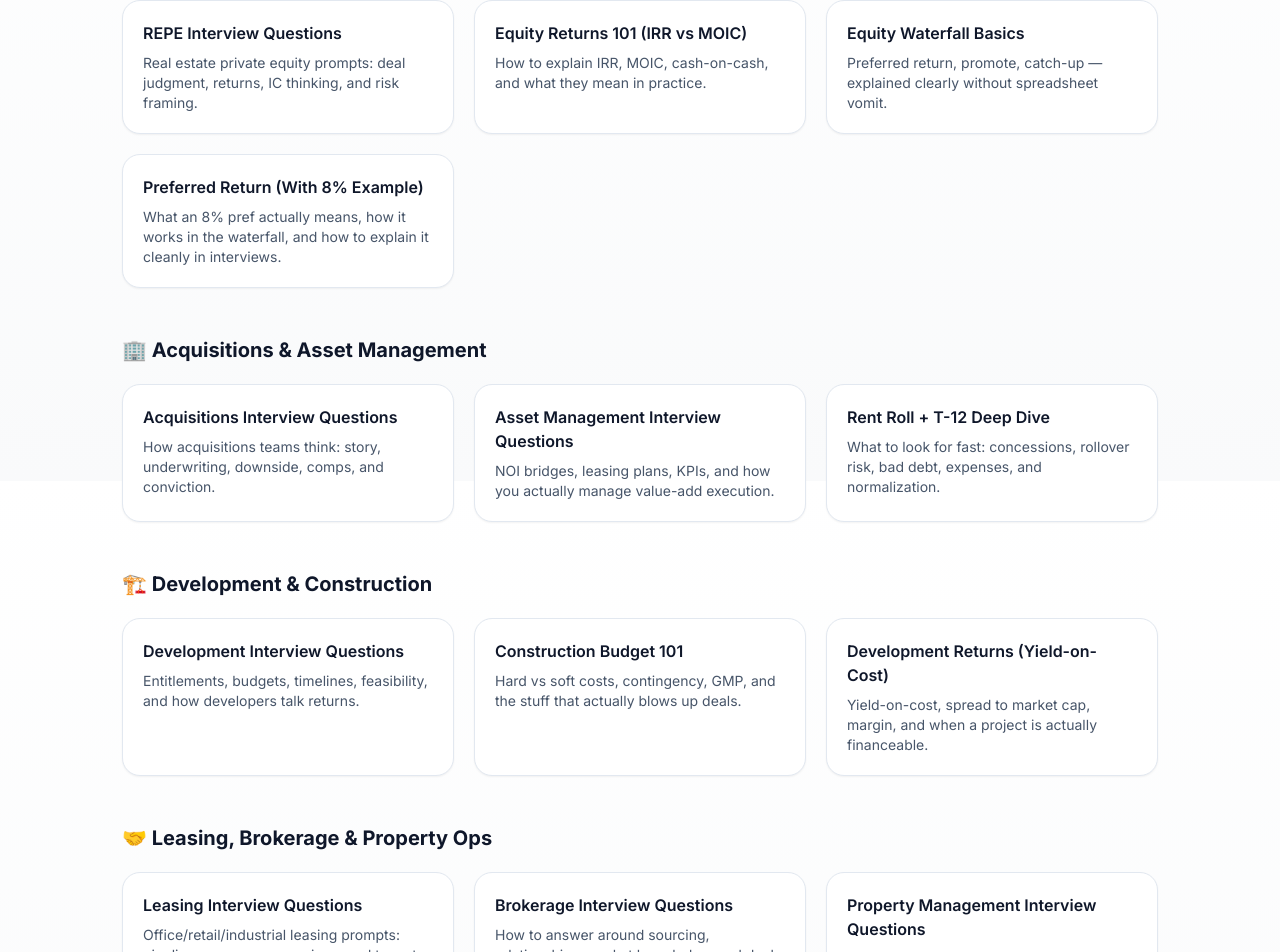
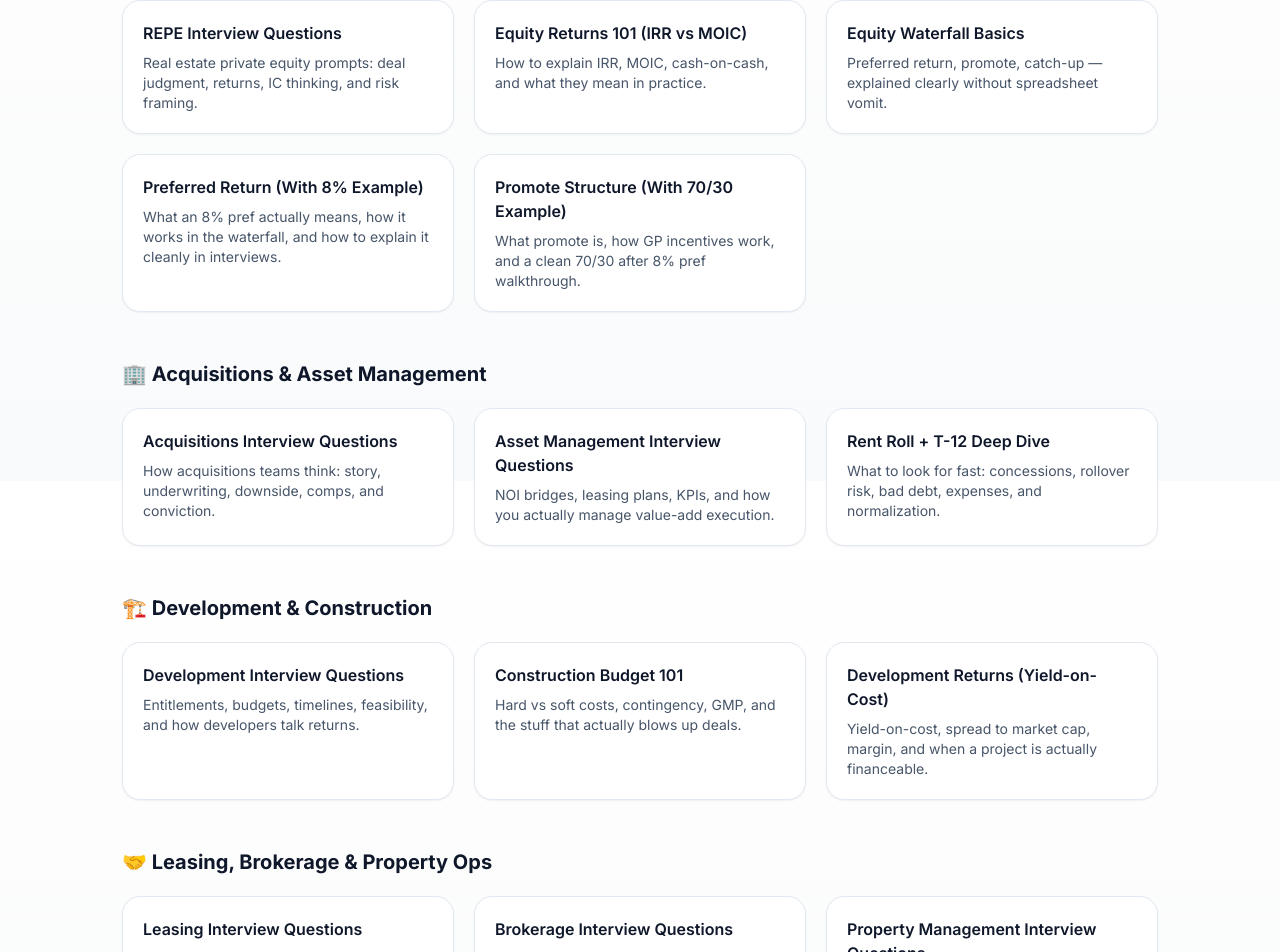
Before and after one commit to gdsatherlie/hirecre, a Next.js app: page /interview-prep in a window 1280 px wide. Shown: the part 1119-2071 px from the top of the page. Built offline with nearby package versions, Linux system fonts and the light colour scheme; no server answers.

Commit message:
Update page.tsx _ add promote structure

```diff
--- a/app/interview-prep/page.tsx
+++ b/app/interview-prep/page.tsx
@@ -109,6 +109,12 @@ const EQUITY: PrepCard[] = [
   description:
     "What an 8% pref actually means, how it works in the waterfall, and how to explain it cleanly in interviews.",
   href: "/interview-prep/preferred-return",
+},
+  {
+  title: "Promote Structure (With 70/30 Example)",
+  description:
+    "What promote is, how GP incentives work, and a clean 70/30 after 8% pref walkthrough.",
+  href: "/interview-prep/promote-structure",
 },
 ];
 
```
